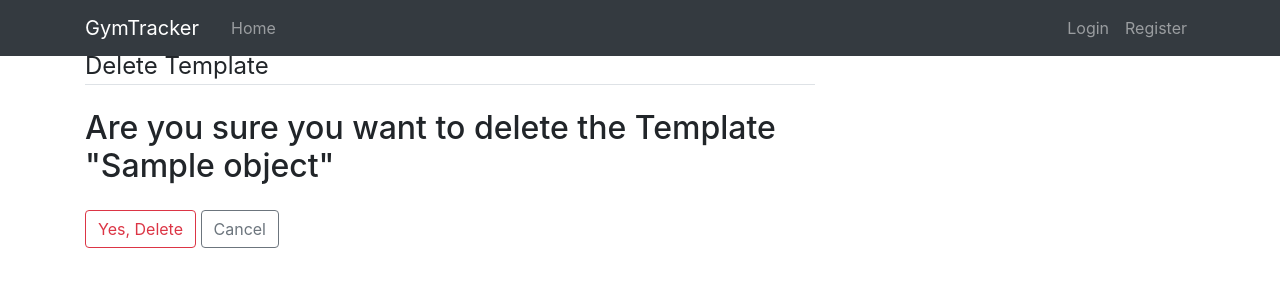
After one commit to jsntgt/gymtracker, a Django app: template gymtracker/workout/templates/workout/template_confirm_delete.html in a window 1280 px wide. The commit adds this page. Shown: the top 300 px of the page. Run offline with Django 3.2, Linux system fonts and the light colour scheme; the template is opened without the code that fills it: most values are stand-ins (such as "Sample title", 1, 10 or a date in 2020); some libraries are stand-ins or nearby versions.

Commit message:
add template delete and create option

```diff
--- /dev/null
+++ b/gymtracker/workout/templates/workout/template_confirm_delete.html
@@ -0,0 +1,16 @@
+{%extends "base.html"%}
+{% block content %}
+    <div class="content-section">
+        <form method="POST">
+            {% csrf_token %}
+            <fieldset class="form-group">
+                <legend class="border-bottom mb-4">Delete Template</legend>
+                <h2>Are you sure you want to delete the Template "{{ object.name }}"</h2>
+            </fieldset>
+            <div class="form-group">
+                <button class="btn btn-outline-danger" type="submit">Yes, Delete</button>
+                <a class="btn btn-outline-secondary" href="{% url 'workout-home' %}">Cancel</a>
+            </div>
+        </form>
+    </div>
+{% endblock %}
--- a/gymtracker/workout/urls.py
+++ b/gymtracker/workout/urls.py
@@ -1,9 +1,11 @@
 from django.urls import path
-from .views import UserWorkoutHomeView, TemplateEditView
+from .views import UserWorkoutHomeView, TemplateEditView, TemplateDeleteView, TemplateCreateView
 from . import views
 from .models import Template
 
 urlpatterns = [
     path('', UserWorkoutHomeView.as_view(), name='workout-home'),
     path('template/<int:pk>/edit/', TemplateEditView.as_view(), name='template-edit'),
+    path('template/<int:pk>/delete/', TemplateDeleteView.as_view(), name='template-delete'),
+    path('template/new', TemplateCreateView.as_view(), name='template-create'),
 ]
```
Also changed, not shown: gymtracker/workout/forms.py (+0 -7 lines), gymtracker/workout/templates/workout/workout_home.html (+5 -2 lines), gymtracker/workout/views.py (+22 -4 lines).
